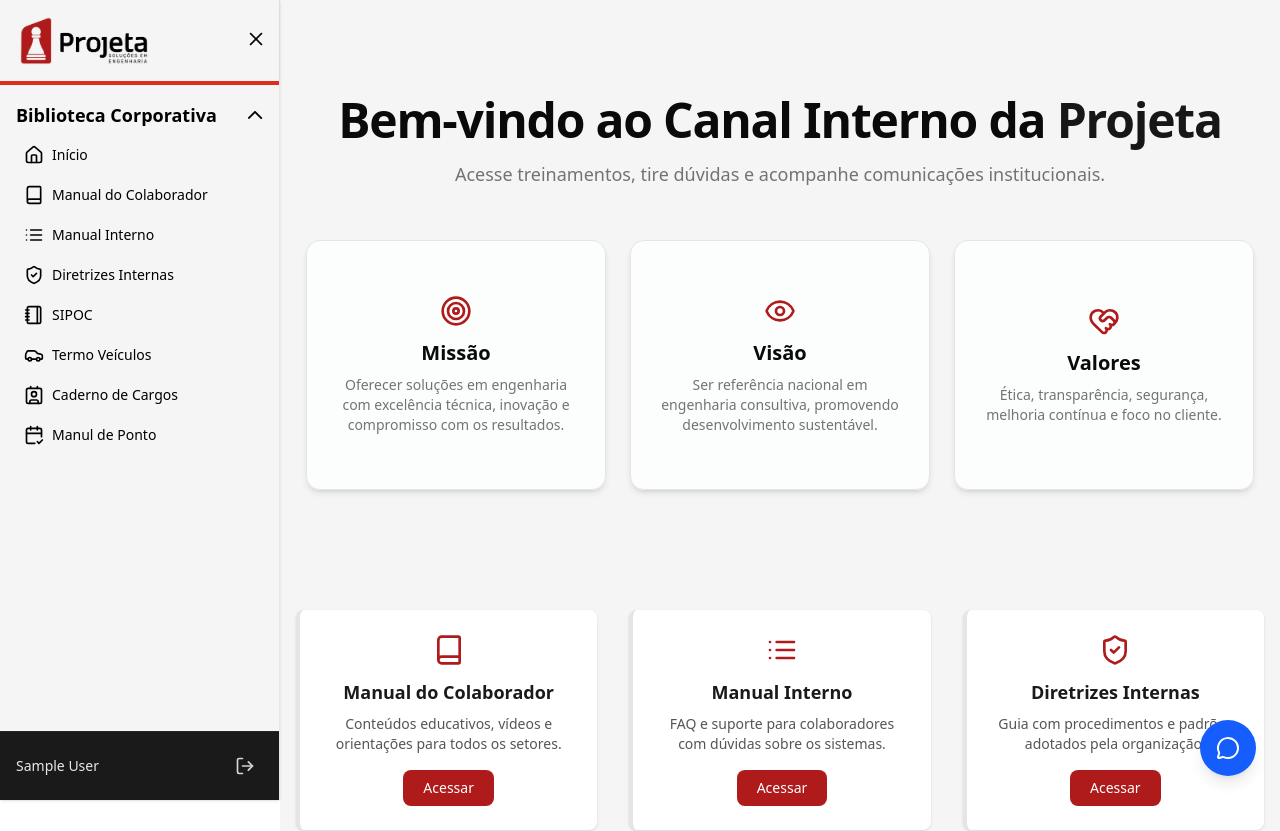
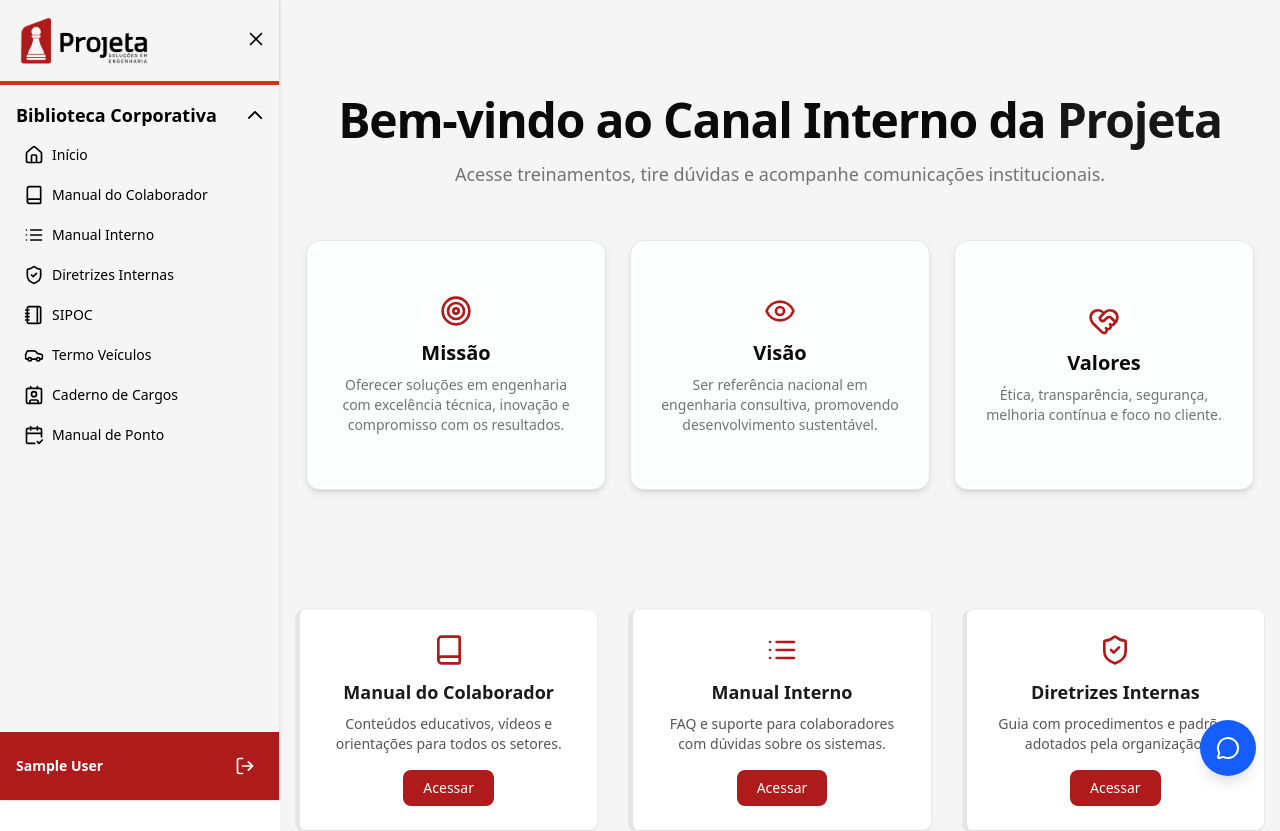
Before and after one commit to NITEP-Projeta/faqprojeta, a Next.js app: page / in a window 1280 px wide. Shown: the top 831 px of the page. Built offline with nearby package versions, Linux system fonts and the light colour scheme; no server answers; the database is empty; sample sign-in values are in the browser's storage.

Commit message:
Mudança na cor do layout

```diff
--- a/components/ClientLayout.tsx
+++ b/components/ClientLayout.tsx
@@ -94,7 +94,7 @@ export default function ClientLayout({ children }: { children: React.ReactNode }
               >
                 <span className='text-lg font-extrabold text-black'>Biblioteca Corporativa</span>
                 <i
-                  className={`pi ${isFavoritesOpen ? 'pi-chevron-up' : 'pi-chevron-down'} transition-transform text-black hover:text-[#F2C14E] duration-300`}
+                  className={`pi ${isFavoritesOpen ? 'pi-chevron-up' : 'pi-chevron-down'} transition-transform text-black hover:text-[#AF1B1B] duration-300`}
                 ></i>
               </button>
 
@@ -182,7 +182,7 @@ export default function ClientLayout({ children }: { children: React.ReactNode }
                         className="flex items-center gap-2 p-2 rounded transition-all duration-300 ease-in-out hover:bg-[#F1F5F9] hover:scale-[1.03] hover:text-[#AF1B1B]"
                     >
                         <CalendarCheck2 className="w-5 h-5" />
-                        <span className="font-medium">Manul de Ponto</span>
+                        <span className="font-medium">Manual de Ponto</span>
                     </Link>
                   </li>
               </ul>
@@ -198,7 +198,7 @@ export default function ClientLayout({ children }: { children: React.ReactNode }
               >
                 <span className='text-lg font-extrabold text-black'>Painel de Controle</span>
                 <i
-                  className={`pi ${isApplicationOpen ? 'pi-chevron-up' : 'pi-chevron-down'} transition-transform text-black hover:text-[#F2C14E] duration-300`}
+                  className={`pi ${isApplicationOpen ? 'pi-chevron-up' : 'pi-chevron-down'} transition-transform text-black hover:text-[#AF1B1B] duration-300`}
                 ></i>
               </button>
 
@@ -232,11 +232,12 @@ export default function ClientLayout({ children }: { children: React.ReactNode }
 
 
           {/* RODAPÉ COM USUÁRIO */}
-          <div className="p-4 bg-[#1A1A1A] border-t border-neutral-800">
+          <div className="p-4 bg-[#AF1B1B] hover:bg-[#8C1616] transition-colors duration-300 text-white transition-all duration-300 ease-in-out
+hover:scale-105 hover:shadow-lg">
             <div className="flex items-center justify-between gap-3">
               {/* Avatar e nome */}
               <div className="flex items-center gap-3">
-                <span className="text-sm font-medium text-gray-200 truncate max-w-[120px]">
+                <span className="text-sm font-black text-white truncate max-w-[180px]">
                   {displayName || "Usuário"}
                 </span>
               </div>
@@ -245,7 +246,8 @@ export default function ClientLayout({ children }: { children: React.ReactNode }
               <button
                 onClick={handleLogout}
                 title="Sair"
-                className="p-2 rounded-md hover:bg-[#dc2e1c]/10 transition-colors text-gray-300 hover:text-[#dc2e1c] cursor-pointer"
+                className="p-2 rounded-md hover:bg-black transition-colors text-white hover:text-[#dc2e1c] cursor-pointer transition-all duration-300 ease-in-out
+hover:scale-105 hover:shadow-lg"
               >
                 <LogOut className="w-5 h-5" />
               </button>
@@ -258,9 +260,9 @@ export default function ClientLayout({ children }: { children: React.ReactNode }
       {!isSidebarOpen && (
         <button
           onClick={() => setIsSidebarOpen(true)}
-          className="fixed top-4 left-4 z-50 bg-[#8B0D0D] border border-[#d4a72c] shadow-md p-3 rounded-md text-white font-bold hover:bg-[#1A1A1A] hover:text-[#F2C14E] transition-all duration-300 cursor-pointer"
+          className="fixed top-4 left-4 z-50 bg-[#EAEAEA] p-2 shadow-md border-4 border-[#AF1B1B] border-solid rounded-md transition-all duration-300 cursor-pointer"
         >
-          <i className="pi pi-bars"></i>
+          <i className="pi pi-bars text-[#AF1B1B]"></i>
         </button>
       )}
 
```
